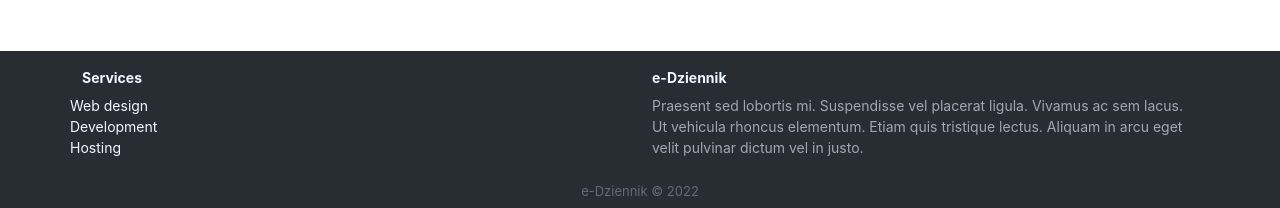
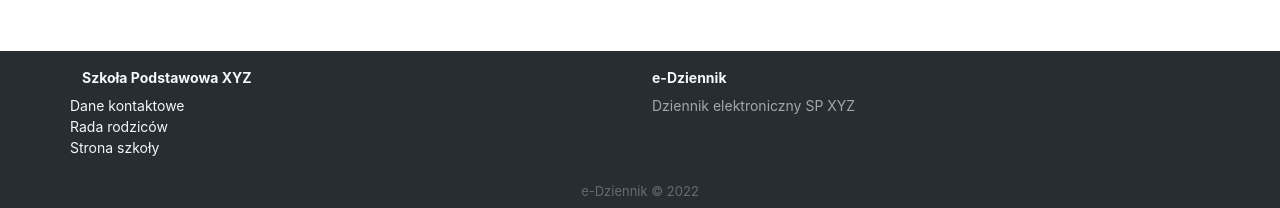
Before and after one commit to Register-app/register-app-frontend, a React (Create React App) app: page /login in a window 1280 px wide. Shown: the part 580-788 px from the top of the page. Built offline with nearby package versions, Linux system fonts and the light colour scheme.

Commit message:
update: footer text

```diff
--- a/src/components/footer/index.js
+++ b/src/components/footer/index.js
@@ -8,26 +8,16 @@ const Footer = () => {
         <Row>
           <Col className="col-sm-6 col-md-6 item">
             <Row>
-              <h3>Services</h3>
+              <h3>Szkoła Podstawowa XYZ</h3>
             </Row>
             <Col>
               <small>
-                <Row> Web design </Row>
-                <Row> Development </Row>
-                <Row> Hosting </Row>
+                <Row> Dane kontaktowe </Row>
+                <Row> Rada rodziców </Row>
+                <Row> Strona szkoły </Row>
               </small>
             </Col>
           </Col>
-          {/* <Col className="col-sm-6 col-md-3 item">
-                    <Row><h3>About</h3></Row>
-                        <Col>
-                            <small>
-                                <Row> Company </Row>
-                                <Row> Team </Row>
-                                <Row> Careers </Row>
-                            </small>
-                        </Col>
-                    </Col> */}
           <Col className="col-md-6 item text">
             <Row>
               <h3>e-Dziennik</h3>
@@ -35,10 +25,7 @@ const Footer = () => {
             <small>
               <Row>
                 <p>
-                  Praesent sed lobortis mi. Suspendisse vel placerat ligula.
-                  Vivamus ac sem lacus. Ut vehicula rhoncus elementum. Etiam
-                  quis tristique lectus. Aliquam in arcu eget velit pulvinar
-                  dictum vel in justo.
+                  Dziennik elektroniczny SP XYZ
                 </p>
               </Row>
             </small>
```
